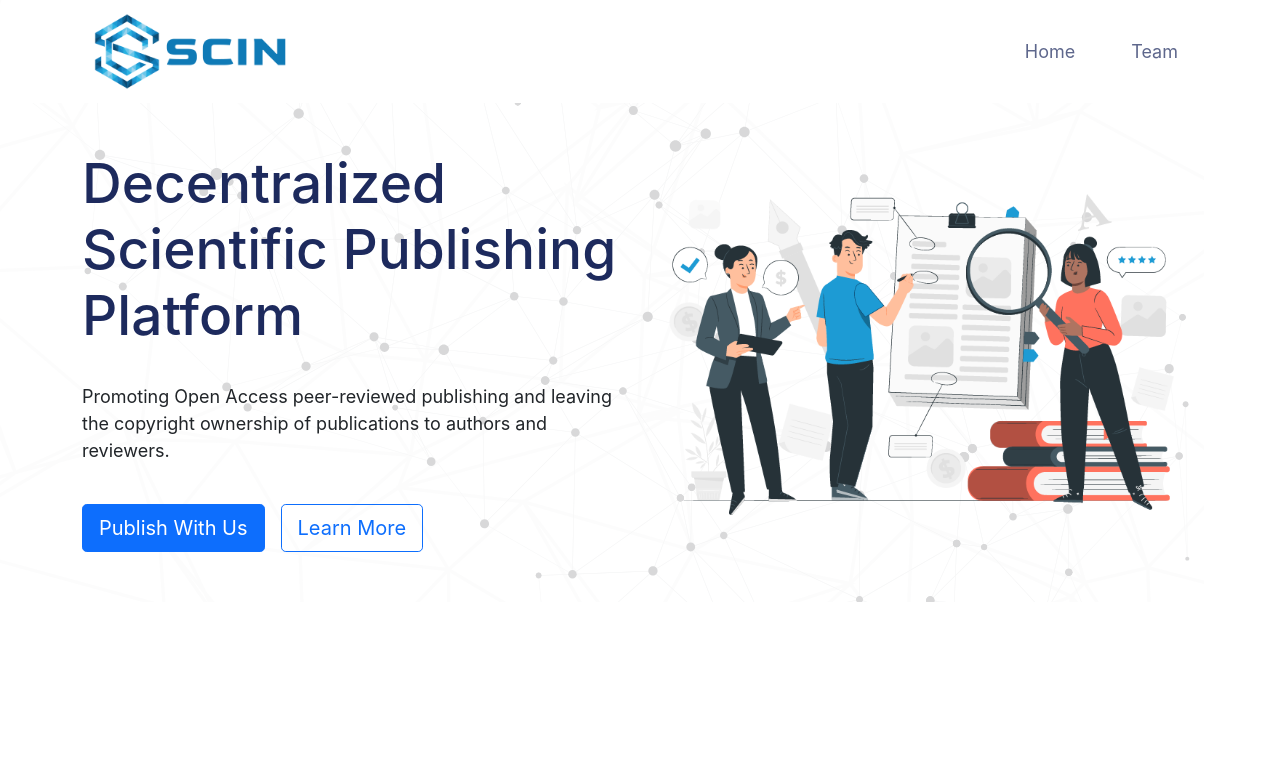
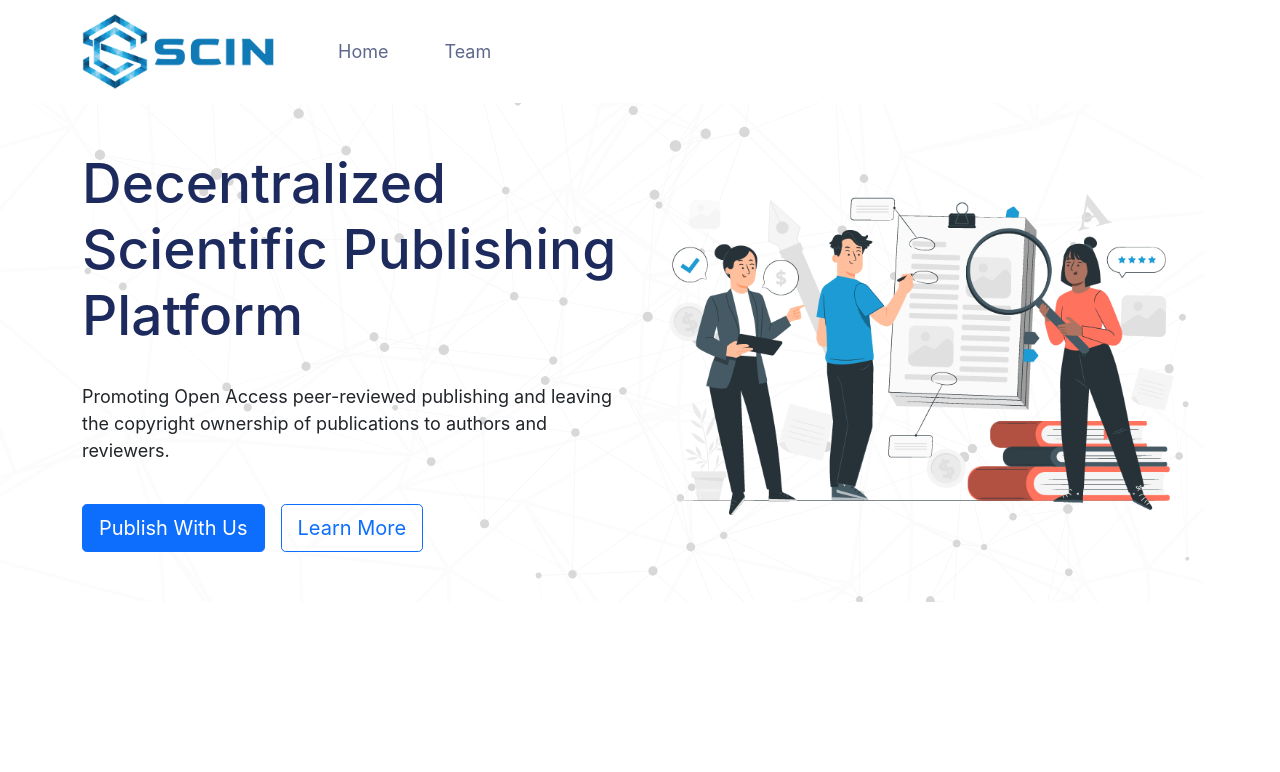
Before and after one commit to scinhq/landing-page, a Next.js app: page / in a window 1280 px wide. Shown: the top 772 px of the page. Built offline with nearby package versions, Linux system fonts and the light colour scheme.

Commit message:
Update Navbar

```diff
--- a/src/components/Navbar.tsx
+++ b/src/components/Navbar.tsx
@@ -5,12 +5,6 @@ import Logo from '../../public/img/logo/logo.png';
 export default function Navbar() {
   return (
     <>
-      {/* <!-- ========================= header start ========================= --> */}
-      <header className="header">
-        <div className="navbar-area">
-          <div className="container">
-            <div className="row align-items-center">
-              <div className="col-lg-12">
       <nav className="navbar fixed-top navbar-expand-lg bg-white">
         <div className="container">
           <Link href="./" passHref>
@@ -27,9 +21,20 @@ export default function Navbar() {
               </div>
             </a>
           </Link>
-                    {/* left adjusted links */}
-                    <div className="" id="navbarSupportedContent">
-                      <ul className="navbar-nav mr-auto">
+          <button
+            className="navbar-toggler"
+            type="button"
+            data-bs-toggle="collapse"
+            data-bs-target="#navbarTogglerDemo02"
+            aria-controls="navbarTogglerDemo02"
+            aria-expanded="false"
+            aria-label="Toggle navigation"
+          >
+            <span className="navbar-toggler-icon"></span>
+          </button>
+
+          <div className="collapse navbar-collapse" id="navbarTogglerDemo02">
+            <ul className="navbar-nav ml-auto mb-2 mb-lg-0">
               <li className="nav-item">
                 <Link href="./" passHref>
                   <a className="nav-link">Home</a>
@@ -45,15 +50,6 @@ export default function Navbar() {
         </div>
       </nav>
       {/* <!-- navbar --> */}
-              </div>
-            </div>
-            {/* <!-- row --> */}
-          </div>
-          {/* <!-- container --> */}
-        </div>
-        {/* <!-- navbar area --> */}
-      </header>
-      {/* <!-- ========================= header end ========================= --> */}
     </>
   );
 }
```
Lines whose indentation alone changed are shown as unchanged.
